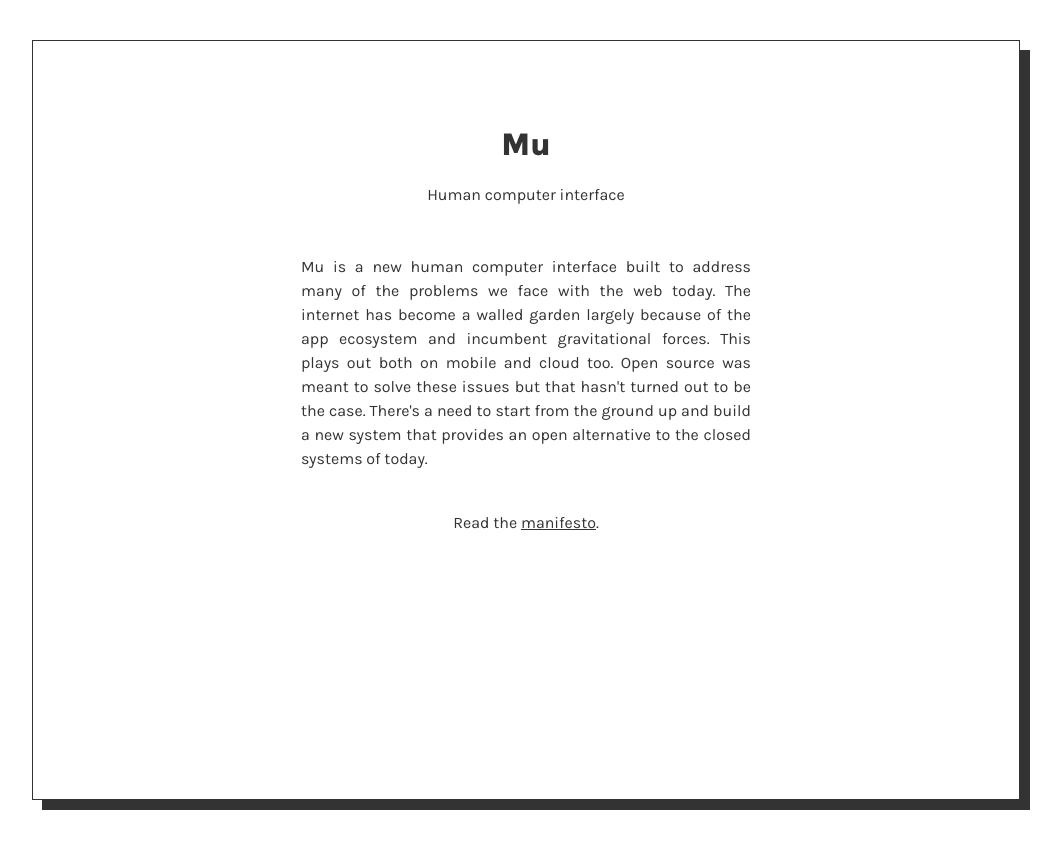
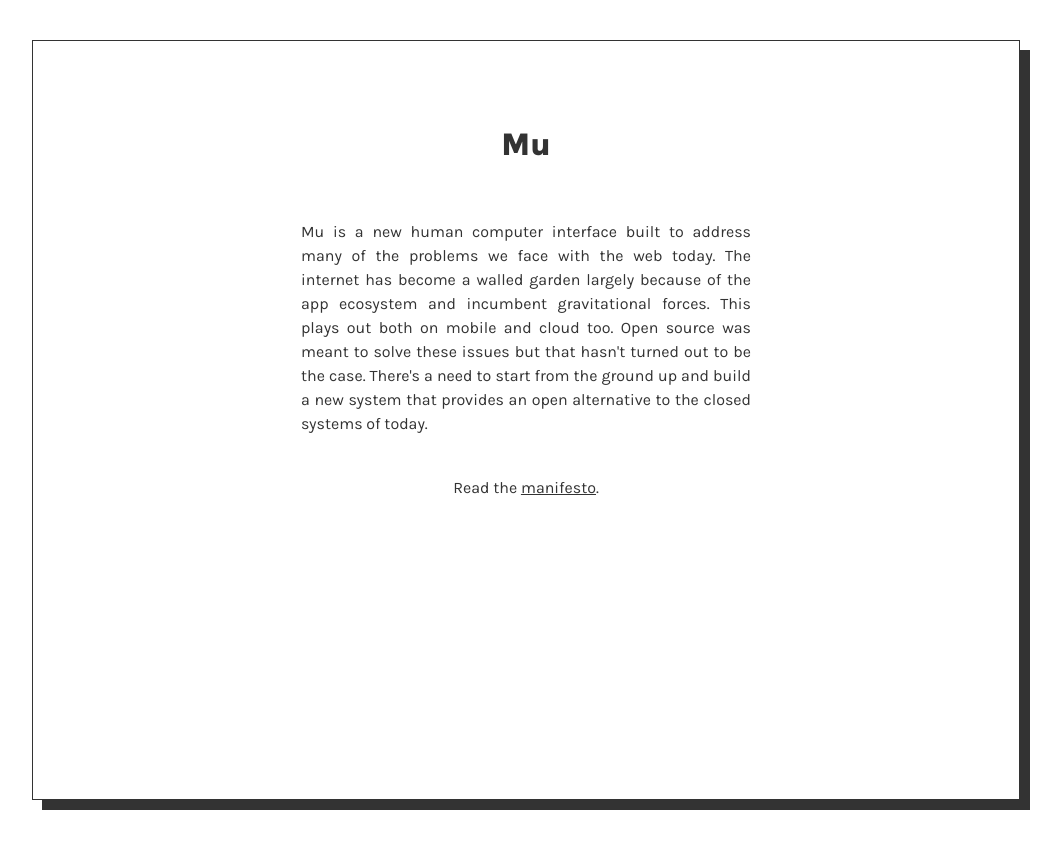
Before and after one commit to muxyz/website, a Jekyll site: the page built from index.md, in a window 1280 px wide. Shown: the top 849 px of the page, without its empty margins (114-1175 px from the left). Built offline with Jekyll 4.4.1, drawn with Linux system fonts in a browser that asks for light colours.

Commit message:
Update default.html

```diff
--- a/_layouts/default.html
+++ b/_layouts/default.html
@@ -116,7 +116,7 @@
       </div>
       <div id="container">
         <h1 id="title">{{ page.title }}</h1>
-	{% if page.description %}
+	{% if page_description %}
 	<p id="description">{{ page.description }}</p>
 	{% endif %}
         {{ content }}
```
